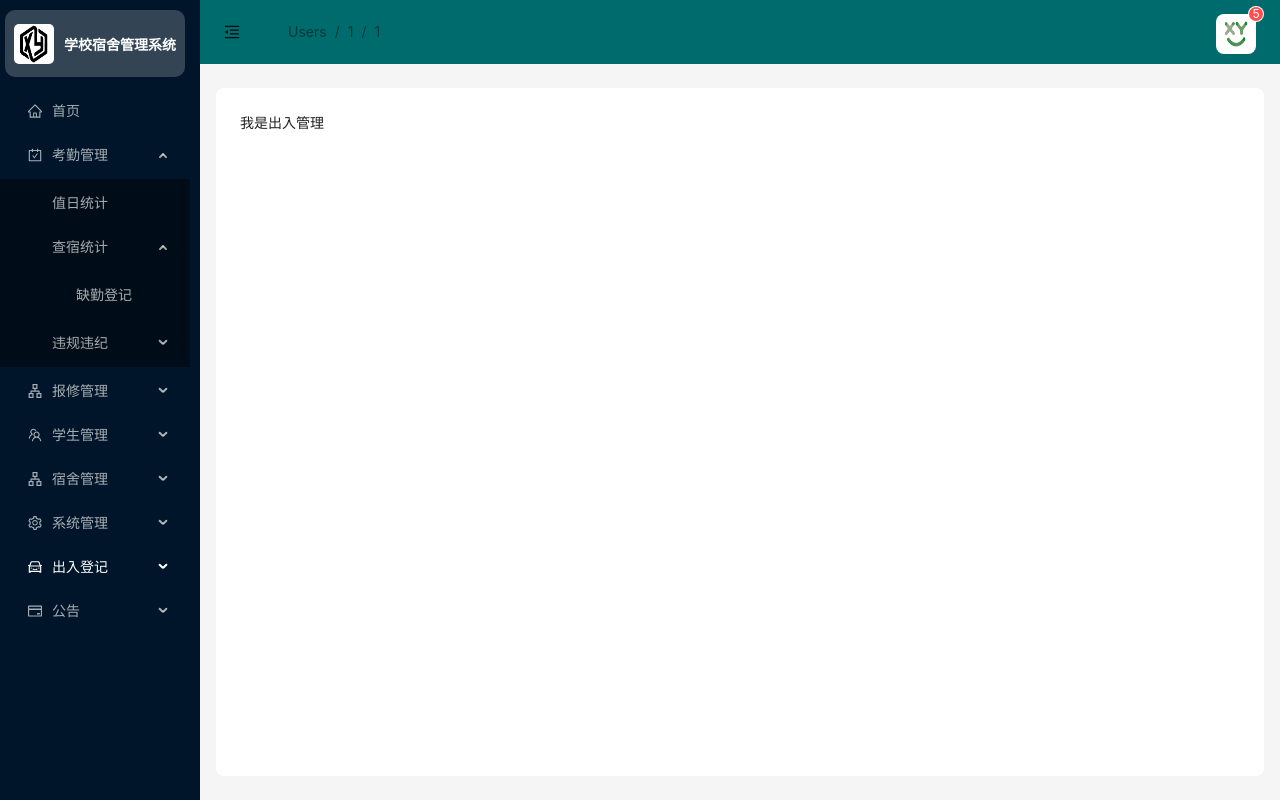
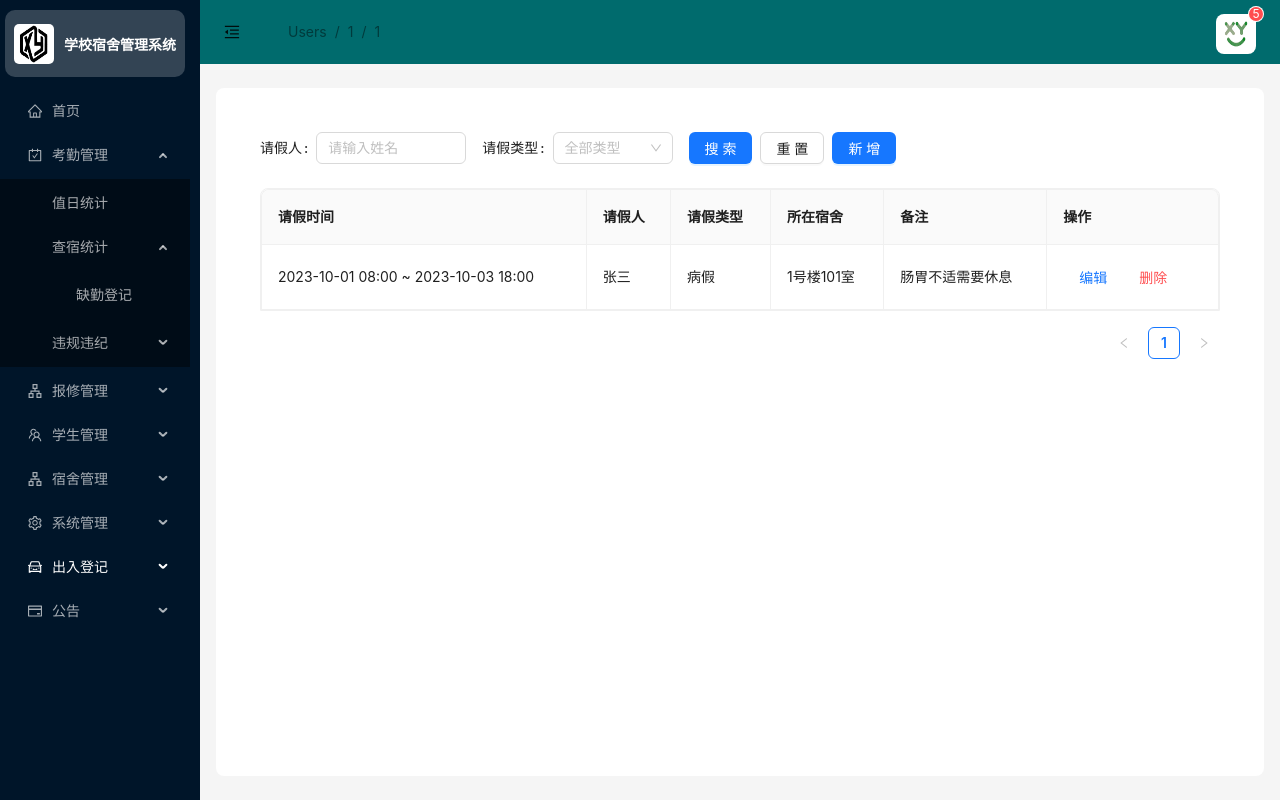
Before and after one commit to YLaoYongY/react-dormicare, a React (Vite) app: page /travel in a window 1280 px wide. Built offline with nearby package versions, Linux system fonts and the light colour scheme.

Commit message:
假期出入登记完成

```diff
--- a/src/pages/Layout/components/Sidebar.jsx
+++ b/src/pages/Layout/components/Sidebar.jsx
@@ -17,7 +17,6 @@ import { Menu } from 'antd'
 import { useLocation, useNavigate } from 'react-router-dom'
 
 const items = [
-
   {
     key: '/',
     icon: <HomeOutlined />,
@@ -207,6 +206,7 @@ export default SideBar
 下方是一个表格 表头有 角色名称 角色备注 角色权限 操作 操作有三个按钮 编辑 分配全西安和删除
 当页面刚渲染或是点击重置按钮过后下方会显示全部数据 点击新增 会弹出一个表单模态框 标题是新增角色 对话框内容一个表单 有 角色名称 角色备注  都是必填项 要求 有表单验证  点击确定会在下方新增数据 并提示新增角色成功
 用户数据 的操作 点击编辑直接在 所在用户的数据展示里编辑 同时在点击编辑的同时 按钮文本变成保存 点击保存后会更改数据 点击分配权限时 会弹出一个权限分配的模态框 标题是为 点击谁的角色分配权限就是显示谁分配权限 内容是ant组件库的树形控件 内容是
+
   {
     key: '/',
     icon: <HomeOutlined />,
--- a/src/pages/Travel/index.jsx
+++ b/src/pages/Travel/index.jsx
@@ -1,4 +1,240 @@
-const Travel = () => {
-  return <div>我是出入管理</div>
+import React, { useState, useEffect } from 'react'
+import { Button, Form, Input, Table, Modal, Select, DatePicker, message } from 'antd'
+import moment from 'moment'
+
+const { RangePicker } = DatePicker
+
+const TravelManagement = () => {
+  const [form] = Form.useForm()
+  const [searchForm] = Form.useForm()
+  const [data, setData] = useState([])
+  const [filteredData, setFilteredData] = useState([])
+  const [isModalVisible, setIsModalVisible] = useState(false)
+  const [editingId, setEditingId] = useState(null)
+
+  // 模拟初始数据
+  useEffect(() => {
+    const initialData = [
+      {
+        id: 1,
+        name: '张三',
+        type: '病假',
+        dorm: '1号楼101室',
+        time: ['2023-10-01 08:00', '2023-10-03 18:00'],
+        remark: '肠胃不适需要休息',
+      },
+    ]
+    setData(initialData)
+    setFilteredData(initialData)
+  }, [])
+
+  const columns = [
+    {
+      title: '请假时间',
+      dataIndex: 'time',
+      render: (time, record) => {
+        if (editingId === record.id) {
+          return (
+            <RangePicker
+              showTime
+              format="YYYY-MM-DD HH:mm"
+              value={[moment(time[0]), moment(time[1])]}
+              onChange={(dates, dateStrings) => handleEditChange(dateStrings, record.id, 'time')}
+            />
+          )
+        }
+        return `${time[0]} ~ ${time[1]}`
+      },
+    },
+    {
+      title: '请假人',
+      dataIndex: 'name',
+      render: (text, record) =>
+        editingId === record.id ? (
+          <Input value={text} onChange={e => handleEditChange(e.target.value, record.id, 'name')} />
+        ) : (
+          text
+        ),
+    },
+    {
+      title: '请假类型',
+      dataIndex: 'type',
+      render: (text, record) =>
+        editingId === record.id ? (
+          <Select value={text} style={{ width: 120 }} onChange={value => handleEditChange(value, record.id, 'type')}>
+            <Select.Option value="病假">病假</Select.Option>
+            <Select.Option value="事假">事假</Select.Option>
+            <Select.Option value="公假">公假</Select.Option>
+          </Select>
+        ) : (
+          text
+        ),
+    },
+    {
+      title: '所在宿舍',
+      dataIndex: 'dorm',
+      render: (text, record) =>
+        editingId === record.id ? (
+          <Input value={text} onChange={e => handleEditChange(e.target.value, record.id, 'dorm')} />
+        ) : (
+          text
+        ),
+    },
+    {
+      title: '备注',
+      dataIndex: 'remark',
+      render: (text, record) =>
+        editingId === record.id ? (
+          <Input.TextArea value={text} onChange={e => handleEditChange(e.target.value, record.id, 'remark')} />
+        ) : (
+          text
+        ),
+    },
+    {
+      title: '操作',
+      render: (_, record) => (
+        <>
+          <Button type="link" onClick={() => handleEditAction(record.id)}>
+            {editingId === record.id ? '保存' : '编辑'}
+          </Button>
+          <Button type="link" danger onClick={() => handleDelete(record.id)}>
+            删除
+          </Button>
+        </>
+      ),
+    },
+  ]
+
+  // 处理编辑操作
+  const handleEditAction = id => {
+    if (editingId === id) {
+      setEditingId(null)
+      message.success('修改保存成功')
+    } else {
+      setEditingId(id)
+    }
+  }
+
+  // 通用修改处理
+  const handleEditChange = (value, id, field) => {
+    const newData = data.map(item => (item.id === id ? { ...item, [field]: value } : item))
+    setData(newData)
+    setFilteredData(newData)
+  }
+
+  // 删除处理
+  const handleDelete = id => {
+    const newData = data.filter(item => item.id !== id)
+    setData(newData)
+    setFilteredData(newData)
+    message.success('删除成功')
+  }
+
+  // 搜索处理
+  const handleSearch = values => {
+    const results = data.filter(item => {
+      const nameMatch = values.name ? item.name.includes(values.name) : true
+      const typeMatch = values.type ? item.type === values.type : true
+      return nameMatch && typeMatch
+    })
+    setFilteredData(results)
+  }
+
+  // 重置搜索
+  const handleReset = () => {
+    searchForm.resetFields()
+    setFilteredData(data)
+  }
+
+  // 新增提交
+  const handleAddSubmit = values => {
+    const newRecord = {
+      id: Date.now(),
+      ...values,
+      time: values.time.map(t => moment(t).format('YYYY-MM-DD HH:mm')),
+    }
+
+    setData([...data, newRecord])
+    setFilteredData([...data, newRecord])
+    setIsModalVisible(false)
+    form.resetFields()
+    message.success('新增成功')
+  }
+
+  return (
+    <div style={{ padding: 20 }}>
+      {/* 搜索栏 */}
+      <Form form={searchForm} layout="inline" onFinish={handleSearch} style={{ marginBottom: 24 }}>
+        <Form.Item label="请假人" name="name">
+          <Input placeholder="请输入姓名" style={{ width: 150 }} />
+        </Form.Item>
+
+        <Form.Item label="请假类型" name="type">
+          <Select placeholder="全部类型" style={{ width: 120 }}>
+            <Select.Option value="病假">病假</Select.Option>
+            <Select.Option value="事假">事假</Select.Option>
+            <Select.Option value="公假">公假</Select.Option>
+          </Select>
+        </Form.Item>
+
+        <Form.Item>
+          <Button type="primary" htmlType="submit" style={{ marginRight: 8 }}>
+            搜索
+          </Button>
+          <Button onClick={handleReset} style={{ marginRight: 8 }}>
+            重置
+          </Button>
+          <Button type="primary" onClick={() => setIsModalVisible(true)}>
+            新增
+          </Button>
+        </Form.Item>
+      </Form>
+
+      {/* 数据表格 */}
+      <Table columns={columns} dataSource={filteredData} rowKey="id" bordered pagination={{ pageSize: 8 }} />
+
+      {/* 新增弹窗 */}
+      <Modal
+        title="新增请假"
+        visible={isModalVisible}
+        onCancel={() => setIsModalVisible(false)}
+        footer={null}
+        destroyOnClose
+      >
+        <Form form={form} layout="vertical" onFinish={handleAddSubmit} initialValues={{ remark: '' }}>
+          <Form.Item label="请假时间" name="time" rules={[{ required: true, message: '请选择请假时间' }]}>
+            <RangePicker showTime format="YYYY-MM-DD HH:mm" style={{ width: '100%' }} />
+          </Form.Item>
+
+          <Form.Item label="请假人姓名" name="name" rules={[{ required: true, message: '请输入姓名' }]}>
+            <Input />
+          </Form.Item>
+
+          <Form.Item label="请假类型" name="type" rules={[{ required: true, message: '请选择类型' }]}>
+            <Select>
+              <Select.Option value="病假">病假</Select.Option>
+              <Select.Option value="事假">事假</Select.Option>
+              <Select.Option value="公假">公假</Select.Option>
+            </Select>
+          </Form.Item>
+
+          <Form.Item label="所在宿舍" name="dorm" rules={[{ required: true, message: '请输入宿舍信息' }]}>
+            <Input placeholder="例：1号楼101室" />
+          </Form.Item>
+
+          <Form.Item label="备注" name="remark">
+            <Input.TextArea rows={3} />
+          </Form.Item>
+
+          <Form.Item>
+            <Button type="primary" htmlType="submit">
+              提交
+            </Button>
+          </Form.Item>
+        </Form>
+      </Modal>
+    </div>
+  )
 }
-export default Travel
+
+export default TravelManagement
```
